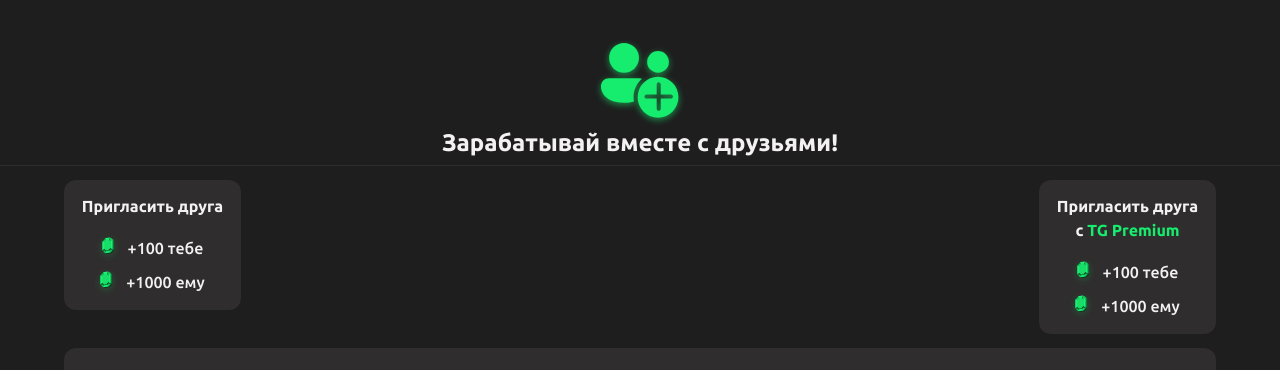
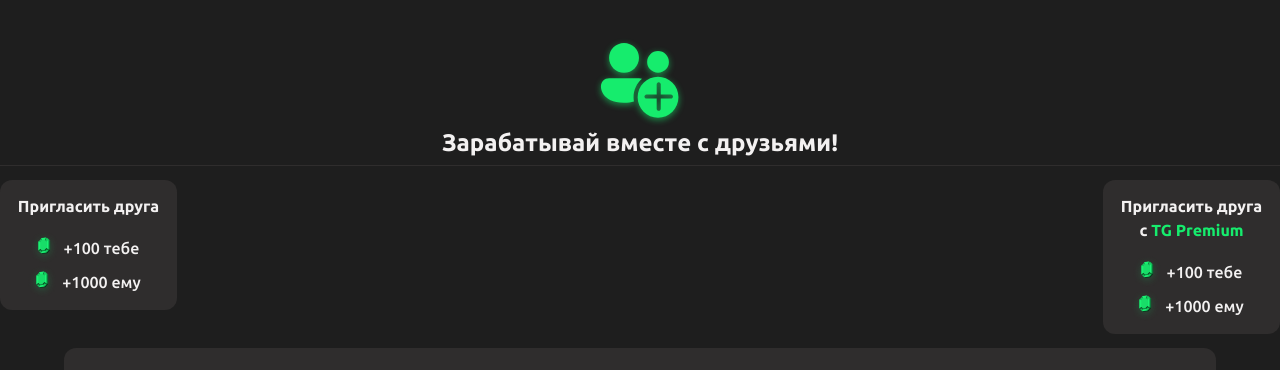
Before and after one commit to bloodredhood/mobigainapp, a React (Vite) app: page / in a window 1280 px wide. Shown: the top 370 px of the page. Built offline with nearby package versions, Linux system fonts and the light colour scheme; no server answers.

Commit message:
[fix] lightzones margin delete

```diff
--- a/src/pages/Friends.tsx
+++ b/src/pages/Friends.tsx
@@ -23,7 +23,7 @@ export const Friends = ({ friends }: Props) => {
       <div className="text-2xl font-bold">Зарабатывай вместе с друзьями!</div>
     </div>
     <div className="w-screen">
-      <div className="flex items-start justify-between mx-[5%] my-3.5">
+      <div className="flex items-start justify-between my-3.5">
         <div className={`${lightZonesStyle} w-[177px]`}>
           <div className={lightZonesTitle}>Пригласить друга</div>
           <div className={lightZonesLine}><img src={Emerald} alt="" /><p className="pr-3.5">+100 тебе</p></div>
```
